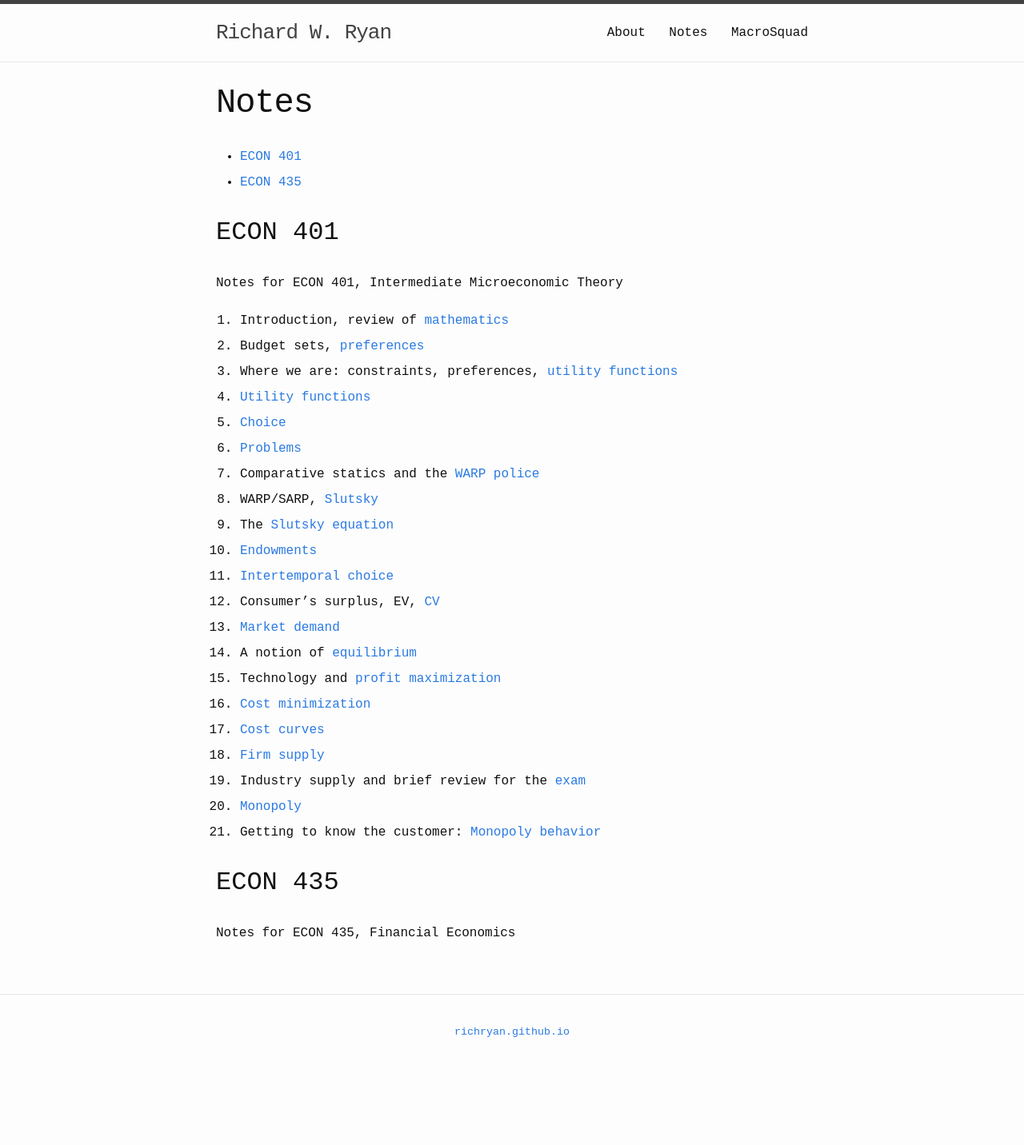
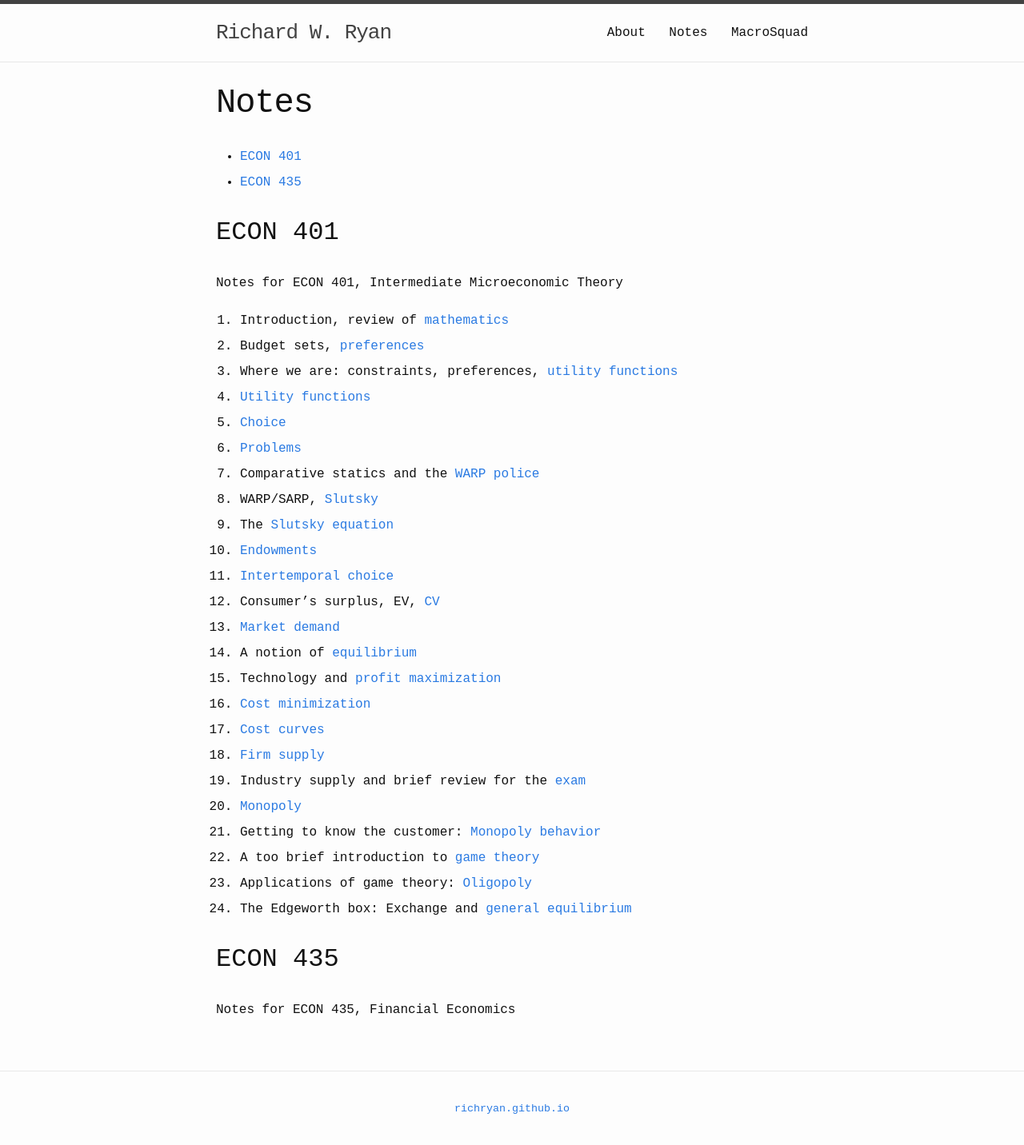
Before and after one commit to richryan/richryan.github.io, a Jekyll site: the page built from Notes.md, in a window 1280 px wide. Shown: the whole page at 80% size. Built offline with Jekyll 4.4.1, drawn with Linux system fonts in a browser that asks for light colours; before the commit the page ends 1336 px from its top, so only the background shows below that.

Commit message:
Cnt adding 401 notes

```diff
--- a/Notes.md
+++ b/Notes.md
@@ -33,6 +33,9 @@ Notes for ECON 401, Intermediate Microeconomic Theory
 19. Industry supply and brief review for the [exam]({{ site.url }}/pdfs/w2015_class19.pdf)
 20. [Monopoly]({{ site.url }}/pdfs/w2015_class20.pdf)
 21. Getting to know the customer: [Monopoly behavior]({{ site.url }}/pdfs/w2015_class21.pdf)
+22. A too brief introduction to [game theory]({{ site.url }}/pdfs/w2015_class22.pdf)
+23. Applications of game theory: [Oligopoly]({{ site.url }}/pdfs/w2015_class23.pdf)
+24. The Edgeworth box: Exchange and [general equilibrium]({{ site.url }}/pdfs/w2015_class24.pdf)
 
 ## ECON 435
 Notes for ECON 435, Financial Economics
```
